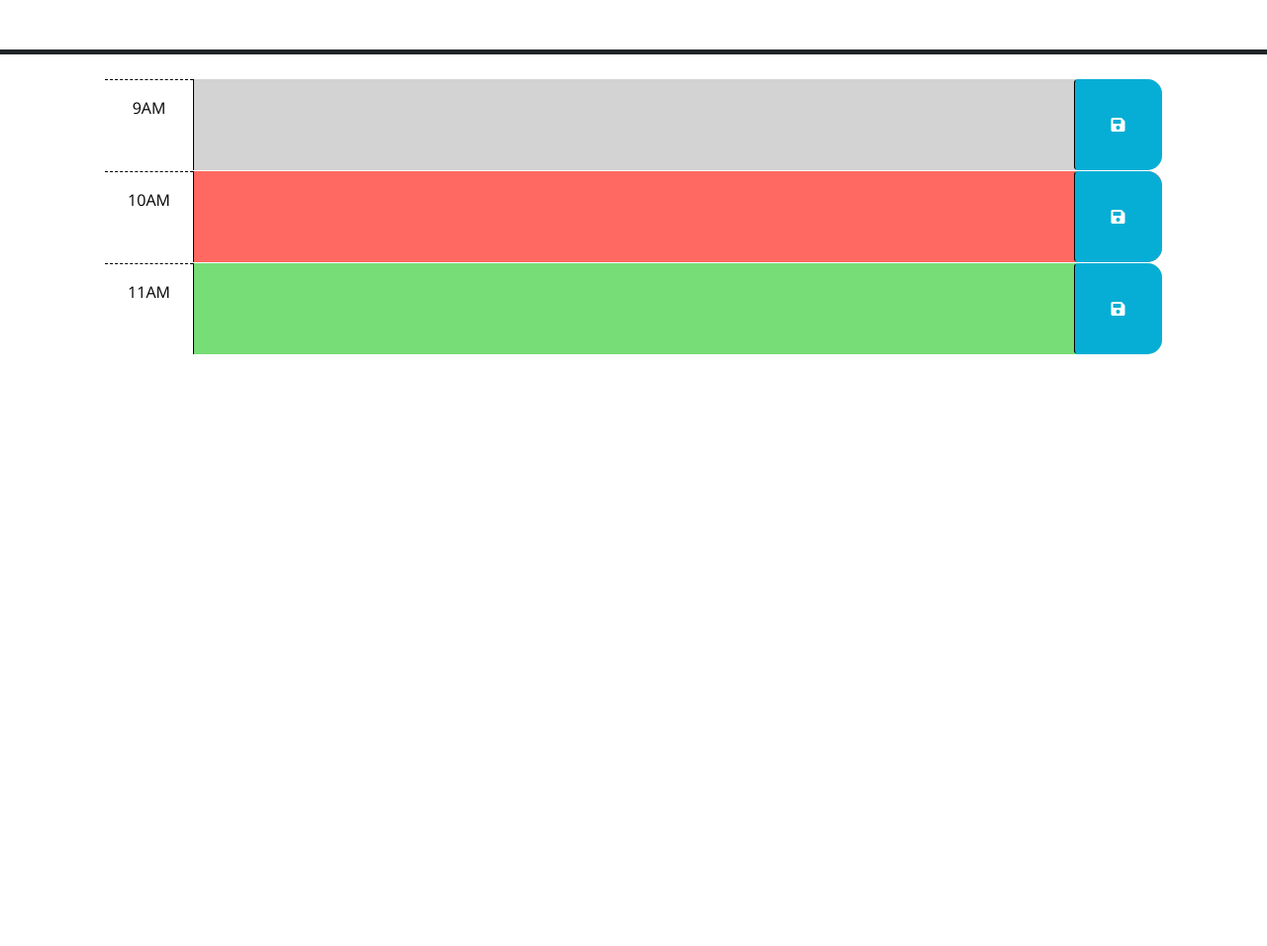
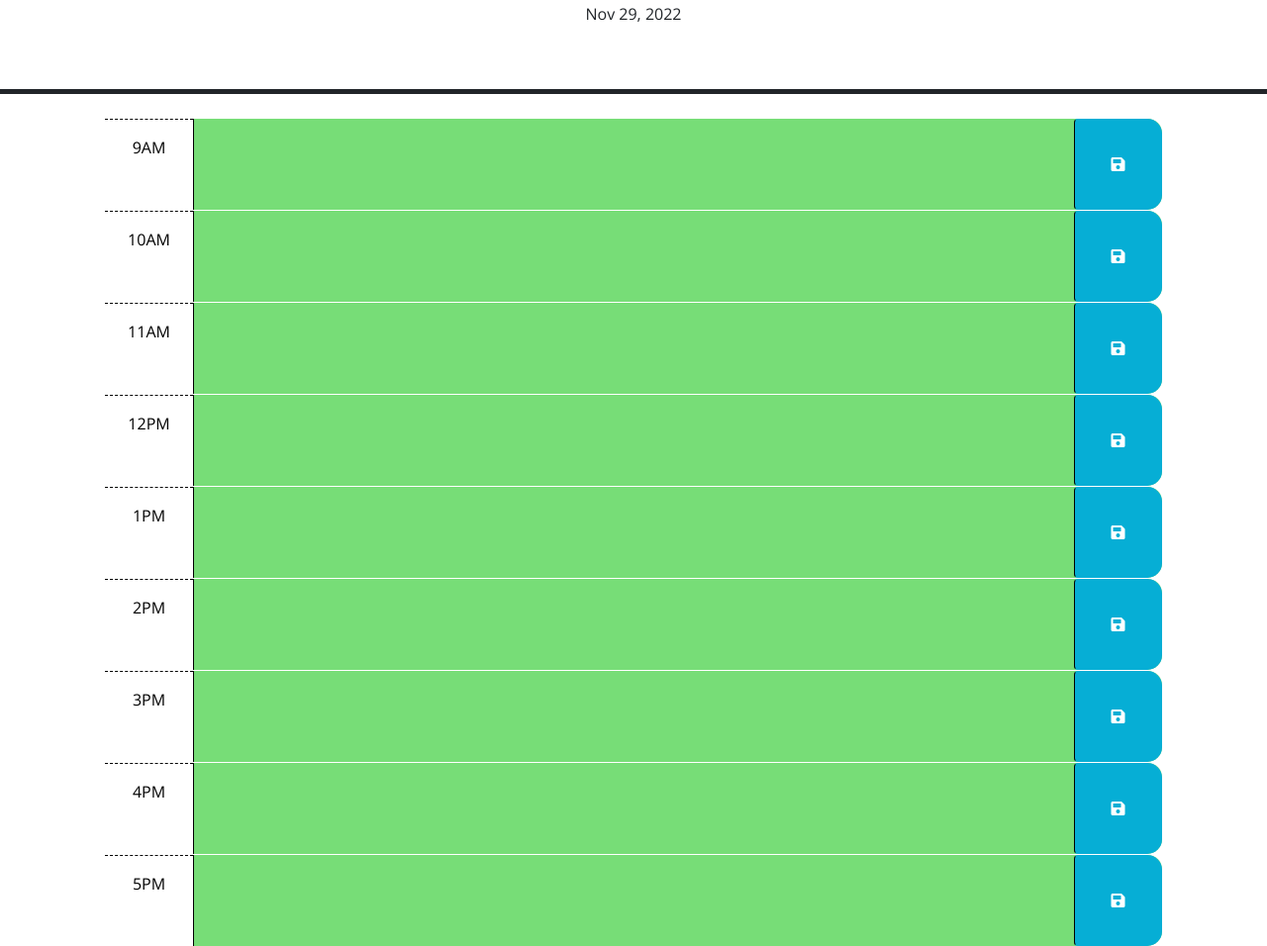
Before and after one commit to cadienlake/work-day-scheduler, a plain HTML site: page index.html in a window 1280 px wide. Shown: the part 177-1133 px from the top of the page at 99% size. Before the commit the page ends 800 px from the top, so only its background shows below. Drawn offline with nearby package versions, Linux system fonts and the light colour scheme.

```diff
--- /dev/null
+++ b/assets/script.js
@@ -0,0 +1,40 @@
+$(function () {
+  let buttons = $(".saveBtn");
+
+  buttons.on("click", function (event) {
+    // Select the parent element by it's id of the button clicked
+    let parent = $(this).parent().attr("id");
+    // target the value entered in the text entry
+    let description = $(this).siblings(".description").val();
+    console.log(parent, description);
+    // store the hour as key and text as value
+    localStorage.setItem(parent, description);
+  });
+
+  // display the date by utilizing dayjs
+  let date = dayjs().format("MMM D, YYYY");
+  $("#currentDay").text(date);
+
+  // apply the correct class for past, present, or future based on the hour provided by dayjs
+  $(".time-block").each(function () {
+    let hour = parseInt($(this).attr("id").split("-")[1]);
+    if (hour < dayjs().hour()) {
+      $(this).addClass("past");
+    } else if (hour === dayjs().hour()) {
+      $(this).addClass("present");
+    } else {
+      $(this).addClass("future");
+    }
+  });
+
+  // retrieve the text stored in local storage for every hour.
+  $("#hour-9").children(".description").val(localStorage.getItem("hour-9"));
+  $("#hour-10").children(".description").val(localStorage.getItem("hour-10"));
+  $("#hour-11").children(".description").val(localStorage.getItem("hour-11"));
+  $("#hour-12").children(".description").val(localStorage.getItem("hour-12"));
+  $("#hour-13").children(".description").val(localStorage.getItem("hour-13"));
+  $("#hour-14").children(".description").val(localStorage.getItem("hour-14"));
+  $("#hour-15").children(".description").val(localStorage.getItem("hour-15"));
+  $("#hour-16").children(".description").val(localStorage.getItem("hour-16"));
+  $("#hour-17").children(".description").val(localStorage.getItem("hour-17"));
+});
--- a/index.html
+++ b/index.html
@@ -1,24 +1,15 @@
 <!DOCTYPE html>
 <html lang="en">
+
 <head>
   <meta charset="UTF-8" />
   <meta name="viewport" content="width=device-width, initial-scale=1.0" />
   <meta http-equiv="X-UA-Compatible" content="ie=edge" />
-    <link
-      rel="stylesheet"
-      href="https://cdn.jsdelivr.net/npm/bootstrap@5.1.3/dist/css/bootstrap.min.css"
-    />
-    <link
-      rel="stylesheet"
-      href="https://use.fontawesome.com/releases/v5.8.1/css/all.css"
-      integrity="sha384-50oBUHEmvpQ+1lW4y57PTFmhCaXp0ML5d60M1M7uH2+nqUivzIebhndOJK28anvf"
-      crossorigin="anonymous"
-    />
-    <link
-      href="https://fonts.googleapis.com/css?family=Open+Sans&display=swap"
-      rel="stylesheet"
-    />
-    <link rel="stylesheet" href="style.css" />
+  <link rel="stylesheet" href="https://cdn.jsdelivr.net/npm/bootstrap@5.1.3/dist/css/bootstrap.min.css" />
+  <link rel="stylesheet" href="https://use.fontawesome.com/releases/v5.8.1/css/all.css"
+    integrity="sha384-50oBUHEmvpQ+1lW4y57PTFmhCaXp0ML5d60M1M7uH2+nqUivzIebhndOJK28anvf" crossorigin="anonymous" />
+  <link href="https://fonts.googleapis.com/css?family=Open+Sans&display=swap" rel="stylesheet" />
+  <link rel="stylesheet" href="./assets/style.css" />
   <title>Work Day Scheduler</title>
 </head>
 
@@ -26,21 +17,11 @@
   <header class="p-5 mb-4 border-5 border-bottom border-dark text-center">
     <h1 class="display-3">Work Day Scheduler</h1>
     <p class="lead">A simple calendar app for scheduling your work day</p>
-      <p id="currentDay" class="lead"></p>
+    <p><span id="currentDay"></span></p>
   </header>
   <div class="container-lg px-5">
-      <!-- Use class for "past", "present", and "future" to apply styles to the
-        time-block divs accordingly. The javascript will need to do this by
-        adding/removing these classes on each div by comparing the hour in the
-        id to the current hour. The html provided below is meant to be an example
-        demonstrating how the css provided can be leveraged to create the
-        desired layout and colors. The html below should be removed or updated
-        in the finished product. Remember to delete this comment once the
-        code is implemented.
-        -->
 
-      <!-- Example of a past time block. The "past" class adds a gray background color. -->
-      <div id="hour-9" class="row time-block past">
+    <div id="hour-9" class="row time-block">
       <div class="col-2 col-md-1 hour text-center py-3">9AM</div>
       <textarea class="col-8 col-md-10 description" rows="3"> </textarea>
       <button class="btn saveBtn col-2 col-md-1" aria-label="save">
@@ -48,8 +29,7 @@
       </button>
     </div>
 
-      <!-- Example of a a present time block. The "present" class adds a red background color. -->
-      <div id="hour-10" class="row time-block present">
+    <div id="hour-10" class="row time-block">
       <div class="col-2 col-md-1 hour text-center py-3">10AM</div>
       <textarea class="col-8 col-md-10 description" rows="3"> </textarea>
       <button class="btn saveBtn col-2 col-md-1" aria-label="save">
@@ -57,8 +37,7 @@
       </button>
     </div>
 
-      <!-- Example of a future time block. The "future" class adds a green background color. -->
-      <div id="hour-11" class="row time-block future">
+    <div id="hour-11" class="row time-block">
       <div class="col-2 col-md-1 hour text-center py-3">11AM</div>
       <textarea class="col-8 col-md-10 description" rows="3"> </textarea>
       <button class="btn saveBtn col-2 col-md-1" aria-label="save">
@@ -66,13 +45,61 @@
       </button>
     </div>
 
-    <script src="https://code.jquery.com/jquery-3.4.1.min.js"></script>
-    <script
-      src="https://cdn.jsdelivr.net/npm/dayjs@1.11.3/dayjs.min.js"
-      integrity="sha256-iu/zLUB+QgISXBLCW/mcDi/rnf4m4uEDO0wauy76x7U="
-      crossorigin="anonymous"
-    ></script>
+    <div id="hour-12" class="row time-block">
+      <div class="col-2 col-md-1 hour text-center py-3">12PM</div>
+      <textarea class="col-8 col-md-10 description" rows="3"> </textarea>
+      <button class="btn saveBtn col-2 col-md-1" aria-label="save">
+        <i class="fas fa-save" aria-hidden="true"></i>
+      </button>
+    </div>
 
-    <script src="script.js"></script>
+    <div id="hour-13" class="row time-block">
+      <div class="col-2 col-md-1 hour text-center py-3">1PM</div>
+      <textarea class="col-8 col-md-10 description" rows="3"> </textarea>
+      <button class="btn saveBtn col-2 col-md-1" aria-label="save">
+        <i class="fas fa-save" aria-hidden="true"></i>
+      </button>
+    </div>
+
+    <div id="hour-14" class="row time-block">
+      <div class="col-2 col-md-1 hour text-center py-3">2PM</div>
+      <textarea class="col-8 col-md-10 description" rows="3"> </textarea>
+      <button class="btn saveBtn col-2 col-md-1" aria-label="save">
+        <i class="fas fa-save" aria-hidden="true"></i>
+      </button>
+    </div>
+
+    <div id="hour-15" class="row time-block">
+      <div class="col-2 col-md-1 hour text-center py-3">3PM</div>
+      <textarea class="col-8 col-md-10 description" rows="3"> </textarea>
+      <button class="btn saveBtn col-2 col-md-1" aria-label="save">
+        <i class="fas fa-save" aria-hidden="true"></i>
+      </button>
+    </div>
+
+    <div id="hour-16" class="row time-block">
+      <div class="col-2 col-md-1 hour text-center py-3">4PM</div>
+      <textarea class="col-8 col-md-10 description" rows="3"> </textarea>
+      <button class="btn saveBtn col-2 col-md-1" aria-label="save">
+        <i class="fas fa-save" aria-hidden="true"></i>
+      </button>
+    </div>
+
+    <div id="hour-17" class="row time-block">
+      <div class="col-2 col-md-1 hour text-center py-3">5PM</div>
+      <textarea class="col-8 col-md-10 description" rows="3"> </textarea>
+      <button class="btn saveBtn col-2 col-md-1" aria-label="save">
+        <i class="fas fa-save" aria-hidden="true"></i>
+      </button>
+    </div>
+
+    <script src="https://cdn.jsdelivr.net/npm/bootstrap@5.1.3/dist/js/bootstrap.bundle.min.js"
+      integrity="sha384-ka7Sk0Gln4gmtz2MlQnikT1wXgYsOg+OMhuP+IlRH9sENBO0LRn5q+8nbTov4+1p"
+      crossorigin="anonymous"></script>
+    <script src="https://code.jquery.com/jquery-3.5.1.min.js"></script>
+    <script src="https://cdn.jsdelivr.net/npm/dayjs@1.11.3/dayjs.min.js"
+      integrity="sha256-iu/zLUB+QgISXBLCW/mcDi/rnf4m4uEDO0wauy76x7U=" crossorigin="anonymous"></script>
+    <script src="./assets/script.js"></script>
 </body>
+
 </html>
--- a/script.js
+++ /dev/null
@@ -1,31 +0,0 @@
-$(function () {
-  let buttons = $(".saveBtn");
-
-  buttons.on("click", function (event) {
-    let parent = $(this).parent().attr("id");
-    let description = $(this).siblings(".description").val();
-    console.log(parent, description);
-    localStorage.setItem(parent, description);
-  });
-
-  // TODO: Add a listener for click events on the save button. This code should
-  // use the id in the containing time-block as a key to save the user input in
-  // local storage. HINT: What does `this` reference in the click listener
-  // function? How can DOM traversal be used to get the "hour-x" id of the
-  // time-block containing the button that was clicked? How might the id be
-  // useful when saving the description in local storage?
-  //
-
-  // TODO: Add code to apply the past, present, or future class to each time
-  // block by comparing the id to the current hour. HINTS: How can the id
-  // attribute of each time-block be used to conditionally add or remove the
-  // past, present, and future classes? How can Day.js be used to get the
-  // current hour in 24-hour time?
-  //
-  // TODO: Add code to get any user input that was saved in localStorage and set
-  // the values of the corresponding textarea elements. HINT: How can the id
-  // attribute of each time-block be used to do this?
-  //
-  // TODO: Add code to display the current date in the header of the page.
-});
-``
```
Also changed, not shown: assets/screenshot.png (added), assets/style.css (renamed from style.css), 1 other file. Lines whose indentation alone changed are shown as unchanged.
